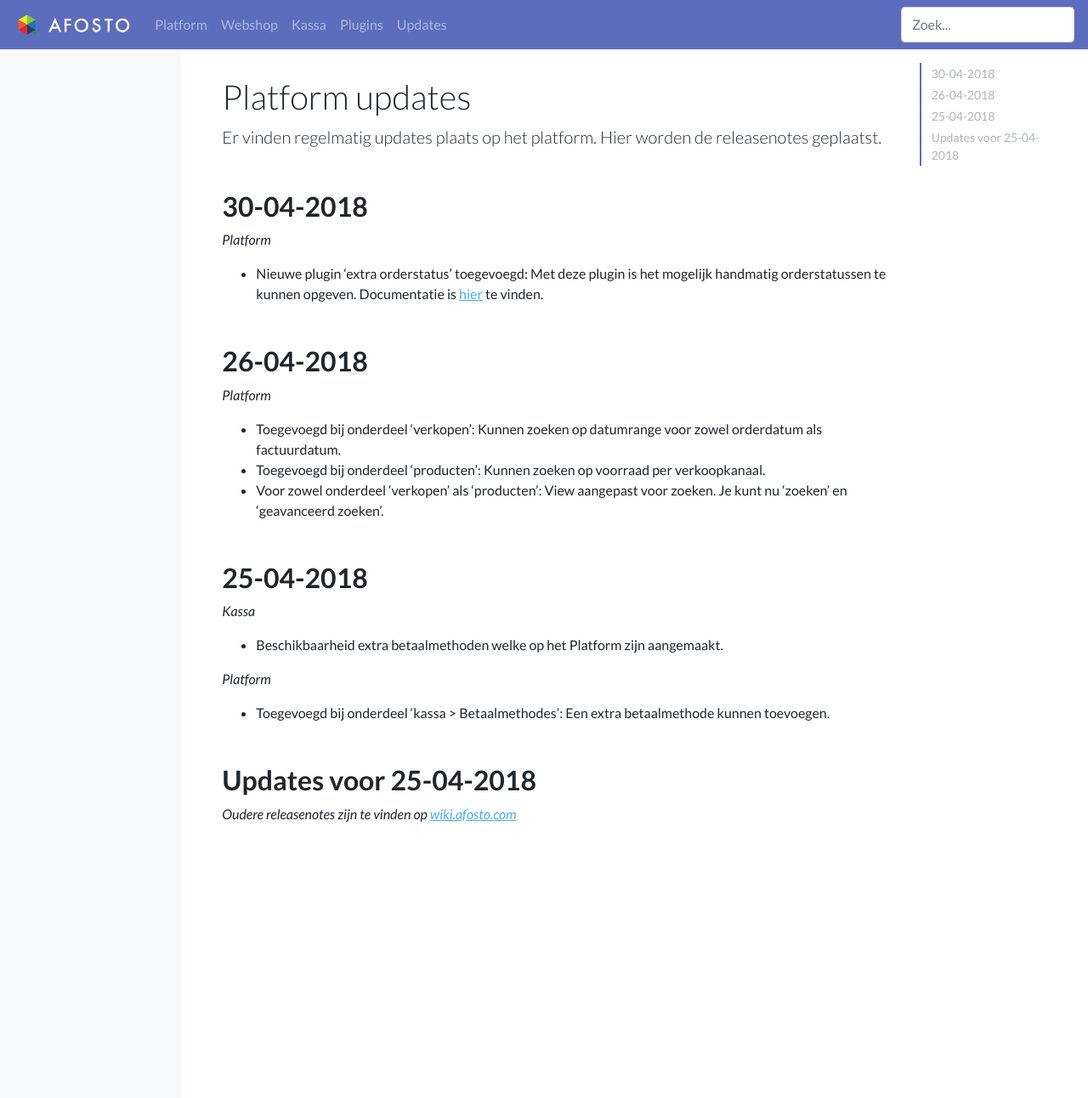
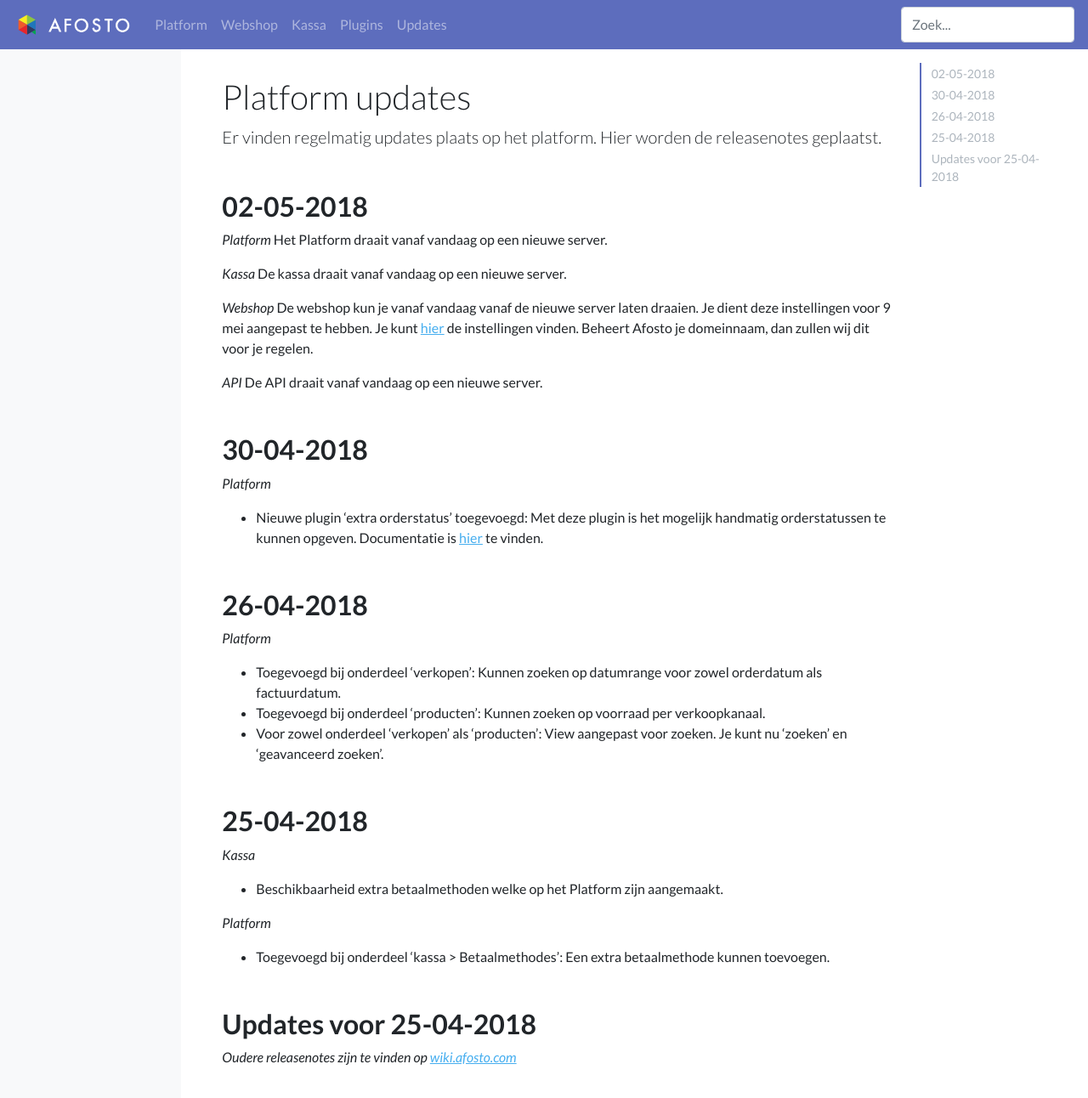
Before and after one commit to afosto/afosto-docs, a Jekyll site: the page built from releases.md, in a window 1280 px wide and 1304 px high. Shown: the top 1292 px of the window at 85% size. Built offline with Jekyll 4.4.1, drawn with Linux system fonts in a browser that asks for light colours.

```diff
--- a/_data/sidebar_nav.yml
+++ b/_data/sidebar_nav.yml
@@ -57,7 +57,7 @@
       slug: /plugins/overzicht
     - title: Voeg een extra orderstatus toe
       label: Extra orderstatus
-      slug: /plugins/extra-orderstatus
+      slug: /plugins/extra-orderstatussen
     - title: Een koppeling met Freshdesk
       label: Freshdesk koppeling
       slug: /plugins/freshdesk
--- a/releases.md
+++ b/releases.md
@@ -5,6 +5,20 @@ description: Er vinden regelmatig updates plaats op het platform. Hier worden de
 group: releases
 toc: true
 ---
+
+## 02-05-2018
+_Platform_
+Het Platform draait vanaf vandaag op een nieuwe server.
+
+_Kassa_
+De kassa draait vanaf vandaag op een nieuwe server.
+
+_Webshop_
+De webshop kun je vanaf vandaag vanaf de nieuwe server laten draaien. Je dient deze instellingen voor 9 mei aangepast te hebben. Je kunt [hier](/webshop/dns-instellingen-webshop) de instellingen vinden. Beheert Afosto je domeinnaam, dan zullen wij dit voor je regelen.
+
+_API_
+De API draait vanaf vandaag op een nieuwe server.
+
 ## 30-04-2018
 _Platform_
 * Nieuwe plugin 'extra orderstatus' toegevoegd: Met deze plugin is het mogelijk handmatig orderstatussen te kunnen opgeven. Documentatie is [hier](/plugins/extra-orderstatus) te vinden.
```
Also changed, not shown: plugins/extra-orderstatussen.md (renamed from plugins/extra-orderstatus.md, +2 -1 lines), plugins/overzicht.md (+1 -1 lines).
